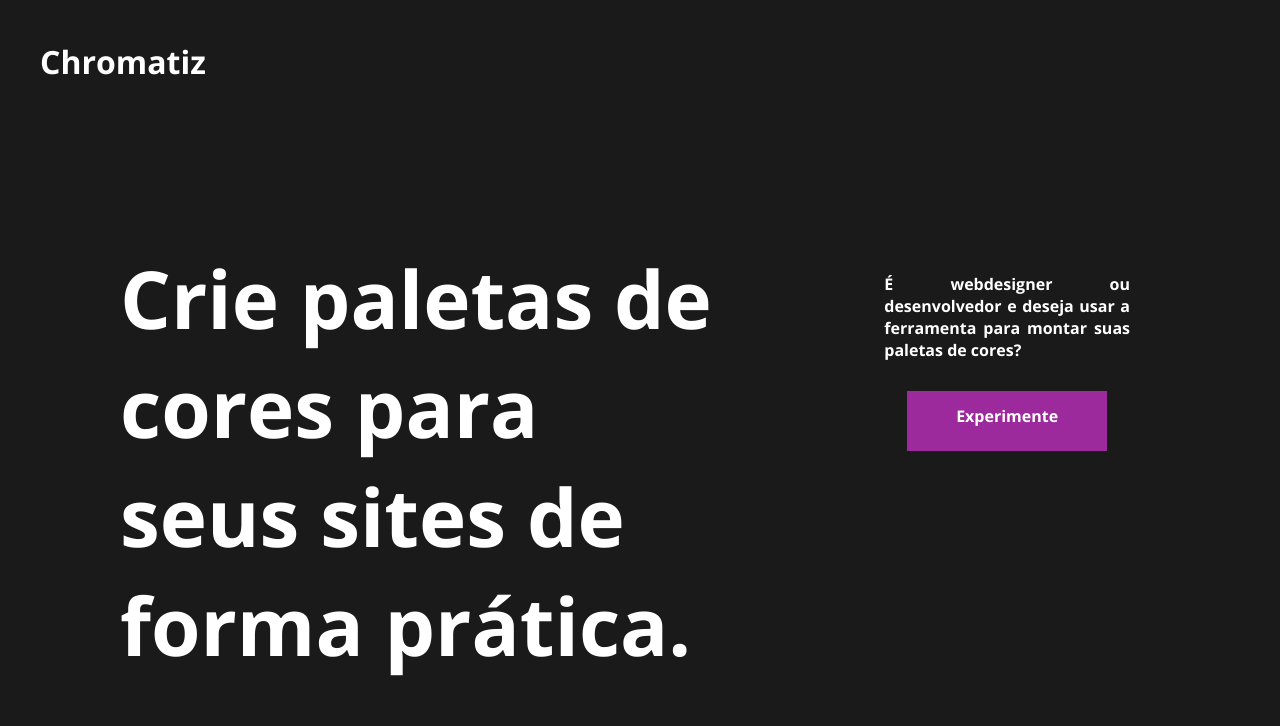
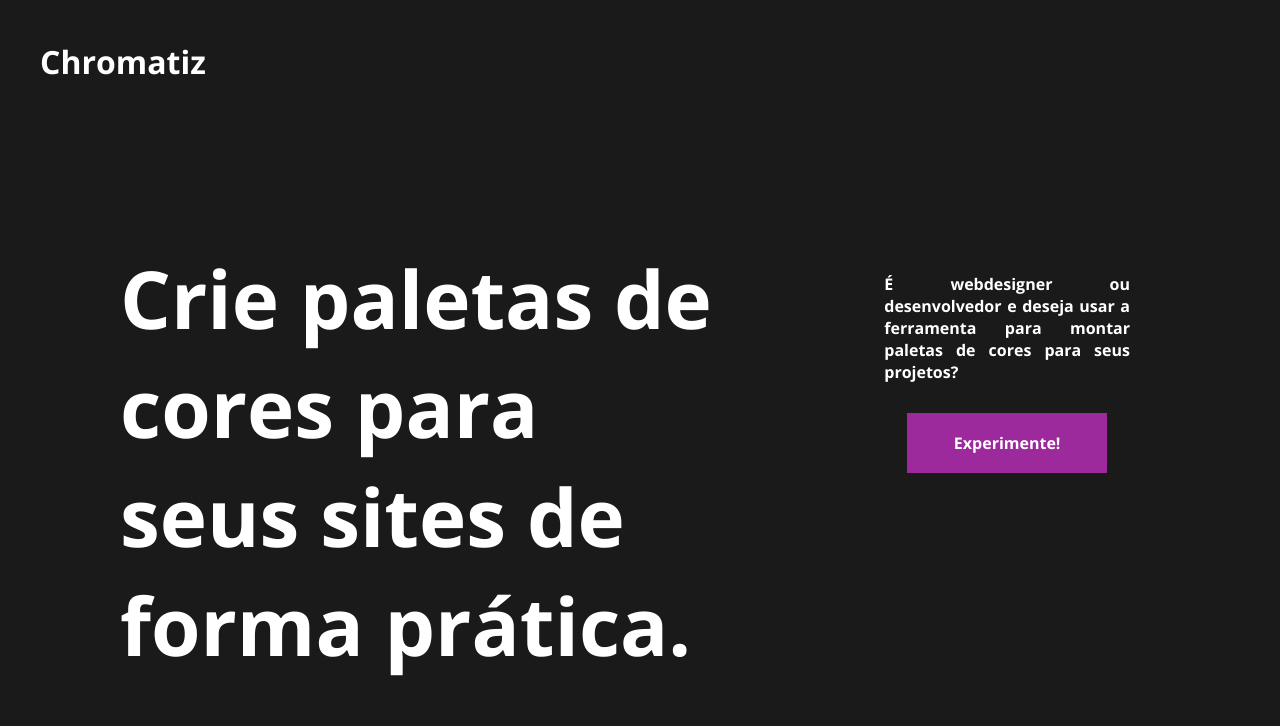
Before and after one commit to eholuizao/ProjetoWeb-IFCE-Descricao, a plain HTML site: page index.html in a window 1280 px wide. Shown: the top 726 px of the page. Drawn offline with nearby package versions, Linux system fonts and the light colour scheme.

Commit message:
ajustes no header e botão css

```diff
--- a/index.html
+++ b/index.html
@@ -27,9 +27,9 @@
             <h1 class="big-text">Crie paletas de cores para seus sites de forma prática.</h1>
 
             <div class="cta">
-                <p>É webdesigner ou desenvolvedor e deseja usar a ferramenta para montar suas paletas de cores?</p>
+                <p>É webdesigner ou desenvolvedor e deseja usar a ferramenta para montar paletas de cores para seus projetos?</p>
                 <div class="button">
-                    <a href="#">Experimente</a>
+                    <a href="#">Experimente!</a>
                 </div>
             </div>
         </div>
--- a/styles/style.css
+++ b/styles/style.css
@@ -18,9 +18,10 @@ body {
 }
 
 header {
-    background-color: #1a1a1a;
+    background:rgb(26,26,26);
     margin: 0 auto;
     width: 100%;
+    box-shadow: 0px 0px 30px rgba(0, 0, 0, 0.473);
 }
 
 .second-header {
@@ -101,7 +102,7 @@ header .cta {
     width: 20rem;
     height: 6rem;
     text-align: center;
-    line-height: 5rem;
+    line-height: 6rem;
     background-color: rgb(156, 42, 156);
 }
 
@@ -112,7 +113,6 @@ header .cta {
 .cta > .button > a {
     color: white;
     text-decoration: none;
-    text-align: justify;
 }
 
 header > #imgs {
@@ -144,7 +144,7 @@ section .content {
 }
 
 .objetivos {
-    background-color: #1a1a1a;
+    background: radial-gradient(farthest-corner at 0px 0px, rgb(38,38,38), rgb(34,34,34), rgb(30,30,30), rgb(26,26,26) 40%);
     color: white;
     overflow: hidden;
 }
```
